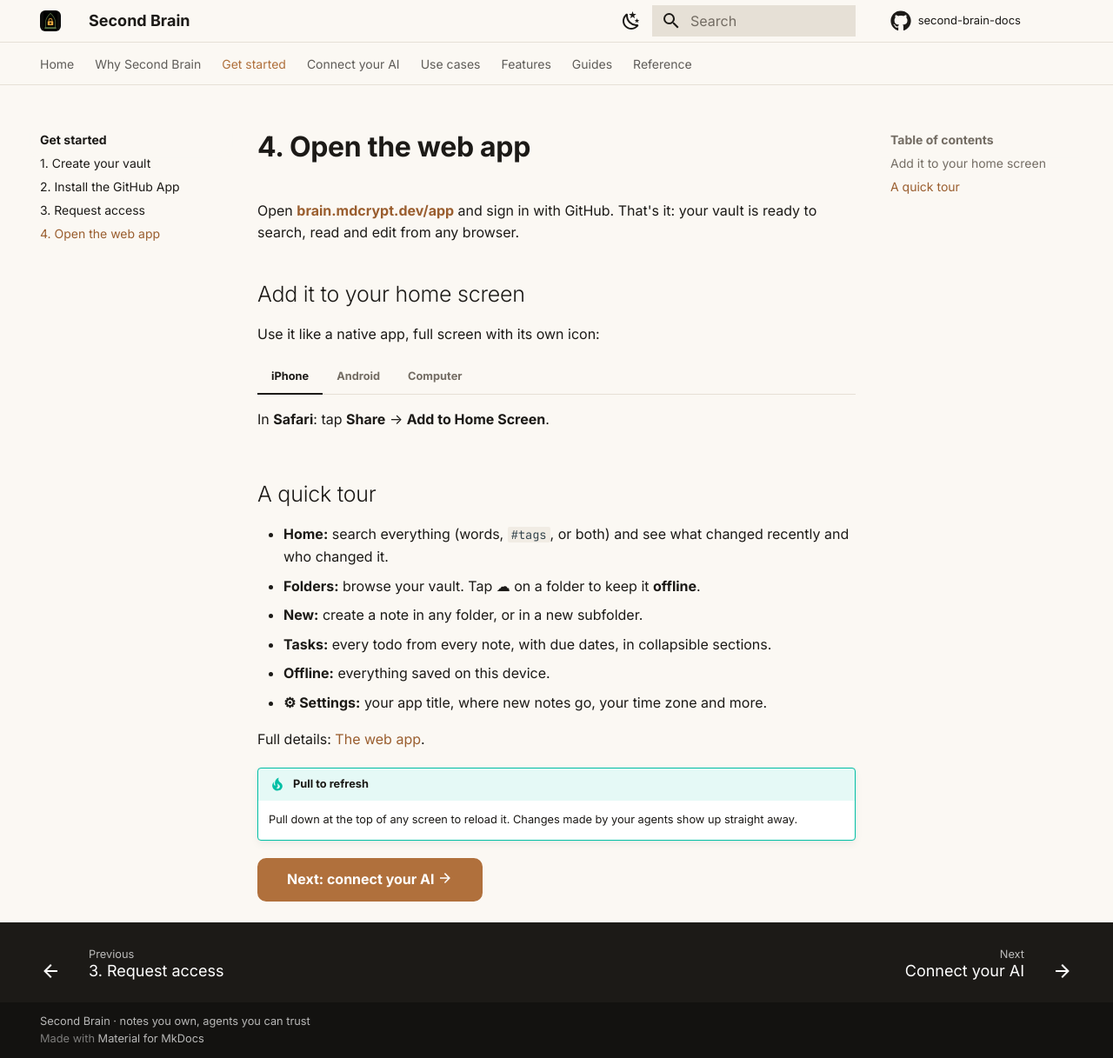
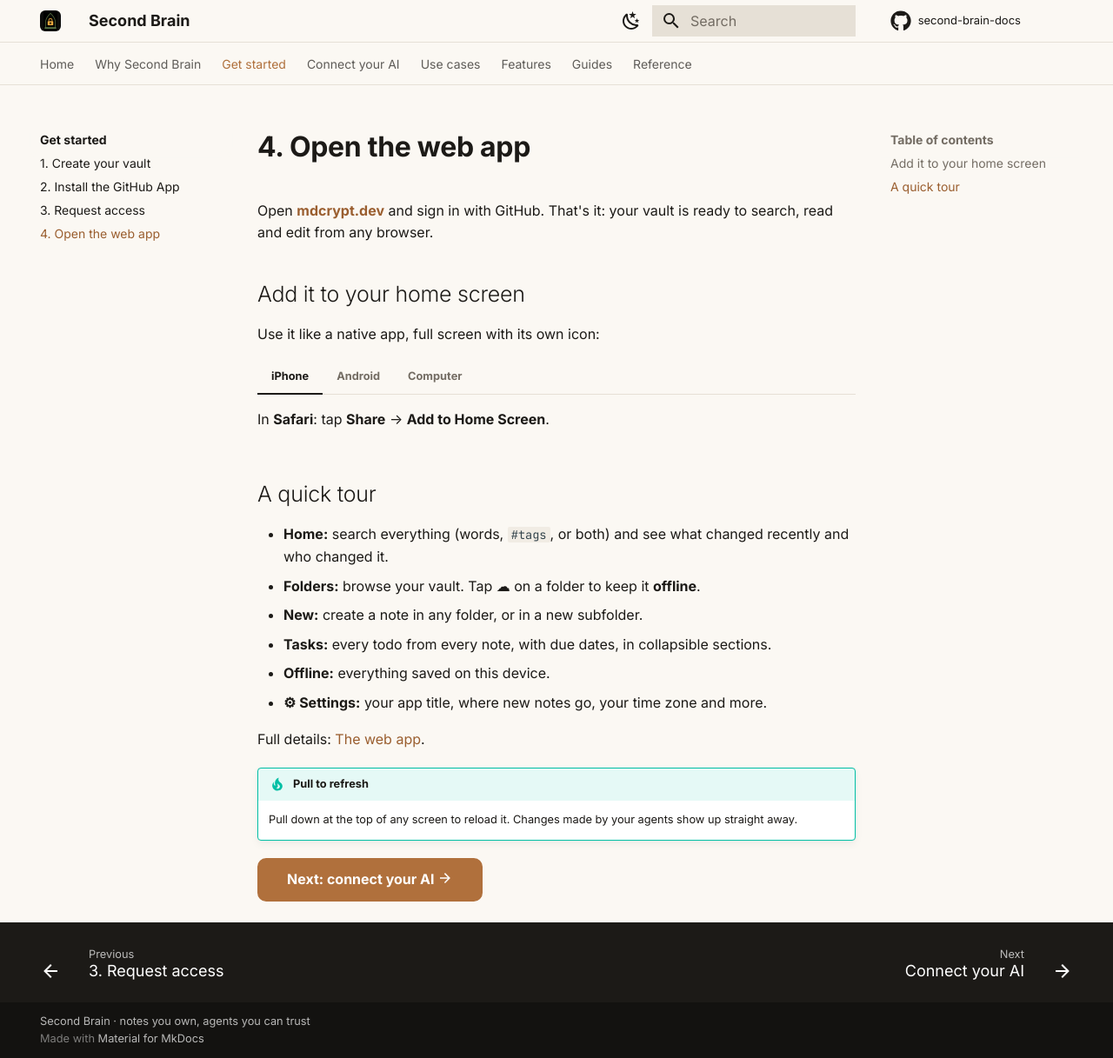
Before and after one commit to blanzp/second-brain-docs, an MkDocs documentation site: the page built from docs/get-started/web-app.md, in a window 1280 px wide and 1217 px high. Shown: the whole window at 87% size. Built offline with MkDocs 1.6.1 and Material for MkDocs 9.7.7, drawn with Linux system fonts in a browser that asks for light colours; comment, search, counter and statistics services are not loaded.

Commit message:
Web app address: mdcrypt.dev
Co-Authored-By: Claude Opus 5.5 <noreply@anthropic.com>

```diff
--- a/docs/get-started/web-app.md
+++ b/docs/get-started/web-app.md
@@ -4,7 +4,7 @@ title: 4. Open the web app
 
 # 4. Open the web app
 
-Open **[brain.mdcrypt.dev/app](https://brain.mdcrypt.dev/app/)** and sign in with GitHub. That's it: your vault is ready to search, read and edit from any browser.
+Open **[mdcrypt.dev](https://mdcrypt.dev)** and sign in with GitHub. That's it: your vault is ready to search, read and edit from any browser.
 
 ## Add it to your home screen
 
```
Also changed, not shown: docs/features/web-app.md (+1 -1 lines).
